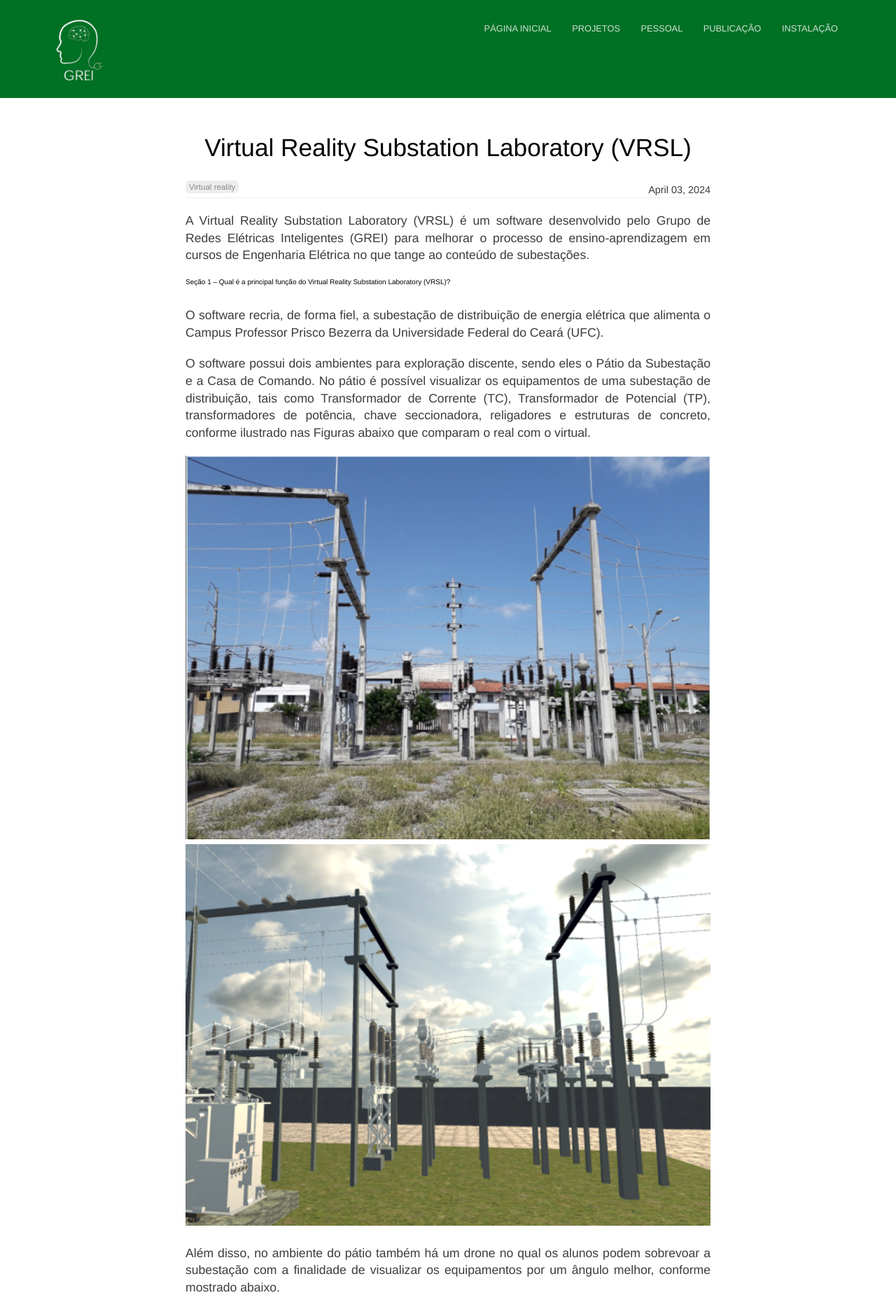
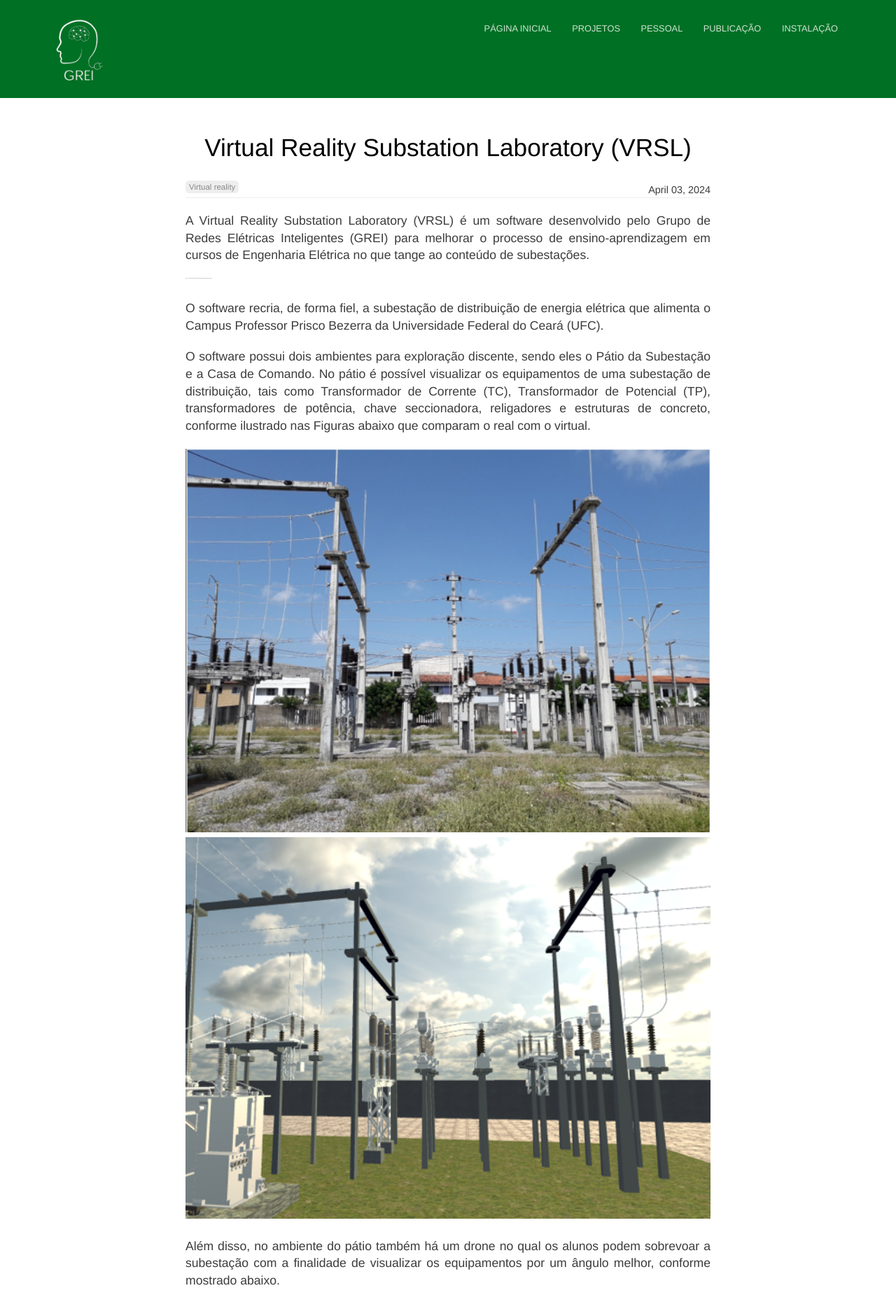
Before and after one commit to Gabriell89222/Gabriell89222.github.io, a Jekyll site: the page built from _posts/2024-04-03-virtual-reality-substation-laboratory.md, in a window 1280 px wide. Shown: the top 1860 px of the page at 70% size. Built offline with Jekyll 4.4.1, drawn with Linux system fonts in a browser that asks for light colours.

Commit message:
Alteração no projeto daniel v-1.4

```diff
--- a/_sass/blog.scss
+++ b/_sass/blog.scss
@@ -36,7 +36,6 @@
 
 	h2 {
 		text-align: left;
-		font-size: 10px;
 	}
 
 	.blog-navigation {
@@ -89,6 +88,9 @@
 		.button {
 			margin: 30px 0 0 0;
 		}
+		h2{
+			font-size: 1px;
+		}
 	}
 }
 
```
